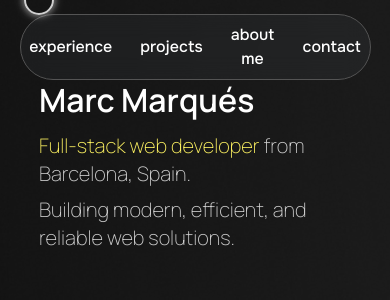
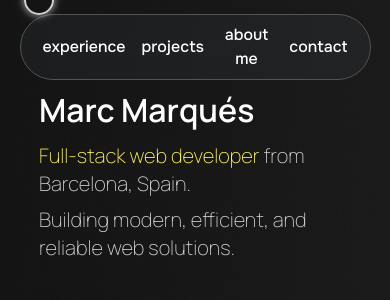
Before and after one commit to marcmarfer/marcmarques-portfolio, a Vue app: page / in a window 390 px wide. Shown: the top 300 px of the page. Built offline with nearby package versions, Linux system fonts and the light colour scheme; no server answers.

Commit message:
mini responsive changes

```diff
--- a/src/pages/Header.vue
+++ b/src/pages/Header.vue
@@ -45,7 +45,7 @@ onMounted(() => {
 <template>
   <nav>
     <div
-      class="fixed text-white top-3.5 left-0 right-0 mx-auto w-fit max-w-[90%] h-5% flex justify-center items-center gap-4 font-['Onest'] rounded-[50px] bg-gray-500/10 backdrop-blur-md border border-[#545454] z-10 px-4 py-2">
+      class="fixed text-white top-3.5 left-0 right-0 mx-auto w-fit max-w-[90%] h-5% flex justify-center items-center gap-1 font-['Onest'] rounded-[50px] bg-gray-500/10 backdrop-blur-md border border-[#545454] z-10 px-4 py-2">
       <button ref="experienceButton"
         :style="{ color: currentPath === '#experience' ? '#fbf060' : '' }"
         class="position-relative px-1.5 text-white text-base font-medium hover:text-[#fbf060]">experience</button>
--- a/src/pages/Home.vue
+++ b/src/pages/Home.vue
@@ -3,7 +3,7 @@ import Avatar from '../components/Avatar.vue';
 </script>
 
 <template>
-    <div class="flex flex-col md:flex-row h-[100%] gap-4 md:gap-8 pt-[calc(5%+60px)] md:pt-[5%]">
+    <div class="flex flex-col md:flex-row h-[100%] gap-4 md:gap-8 pt-[calc(5%+70px)] md:pt-[5%]">
         <div class="flex flex-col justify-center w-full md:w-1/2 font-['Manrope'] order-1 md:order-1">
             <div class="flex justify-start items-center gap-10 w-full">
                 <div class="flex flex-col gap-2">
```
